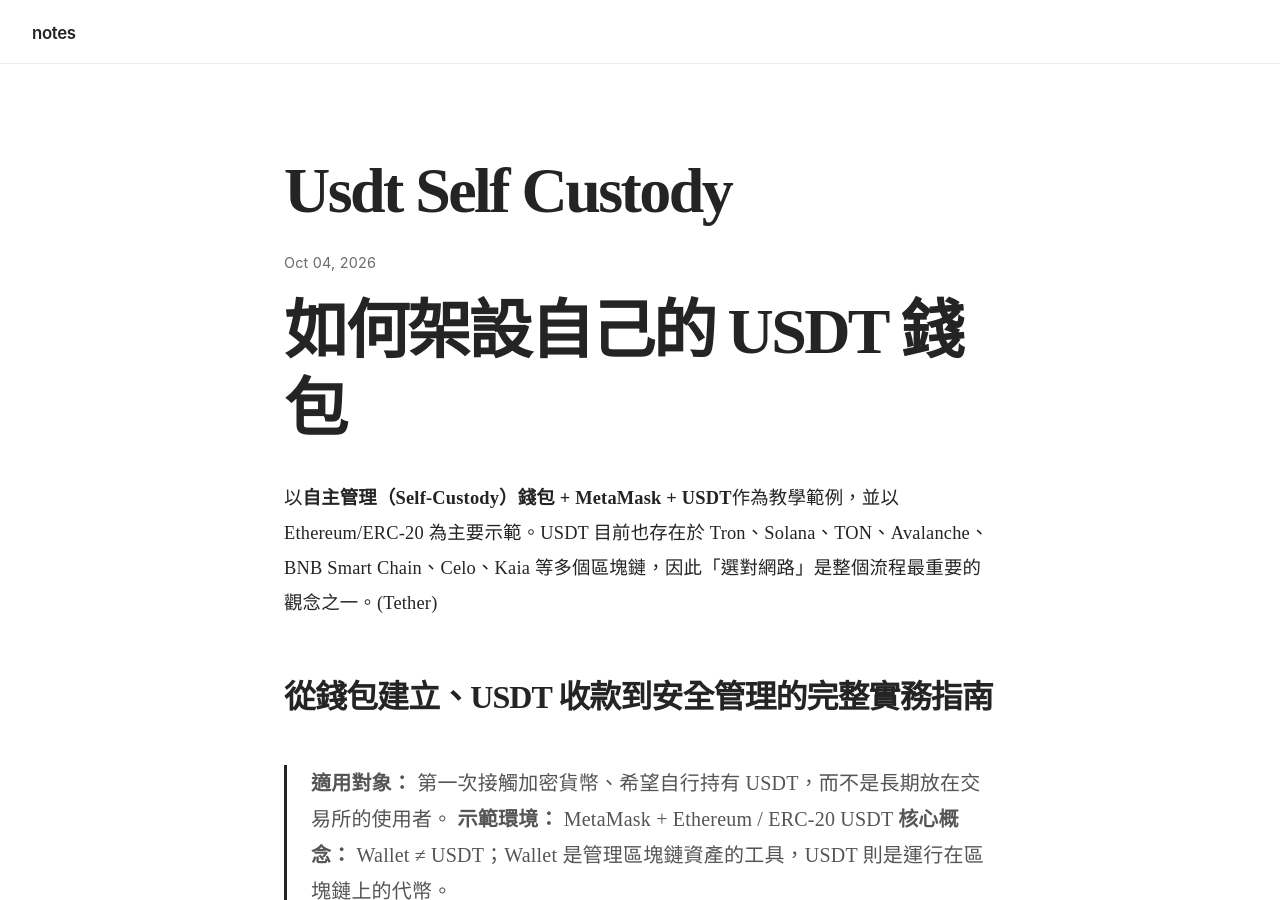
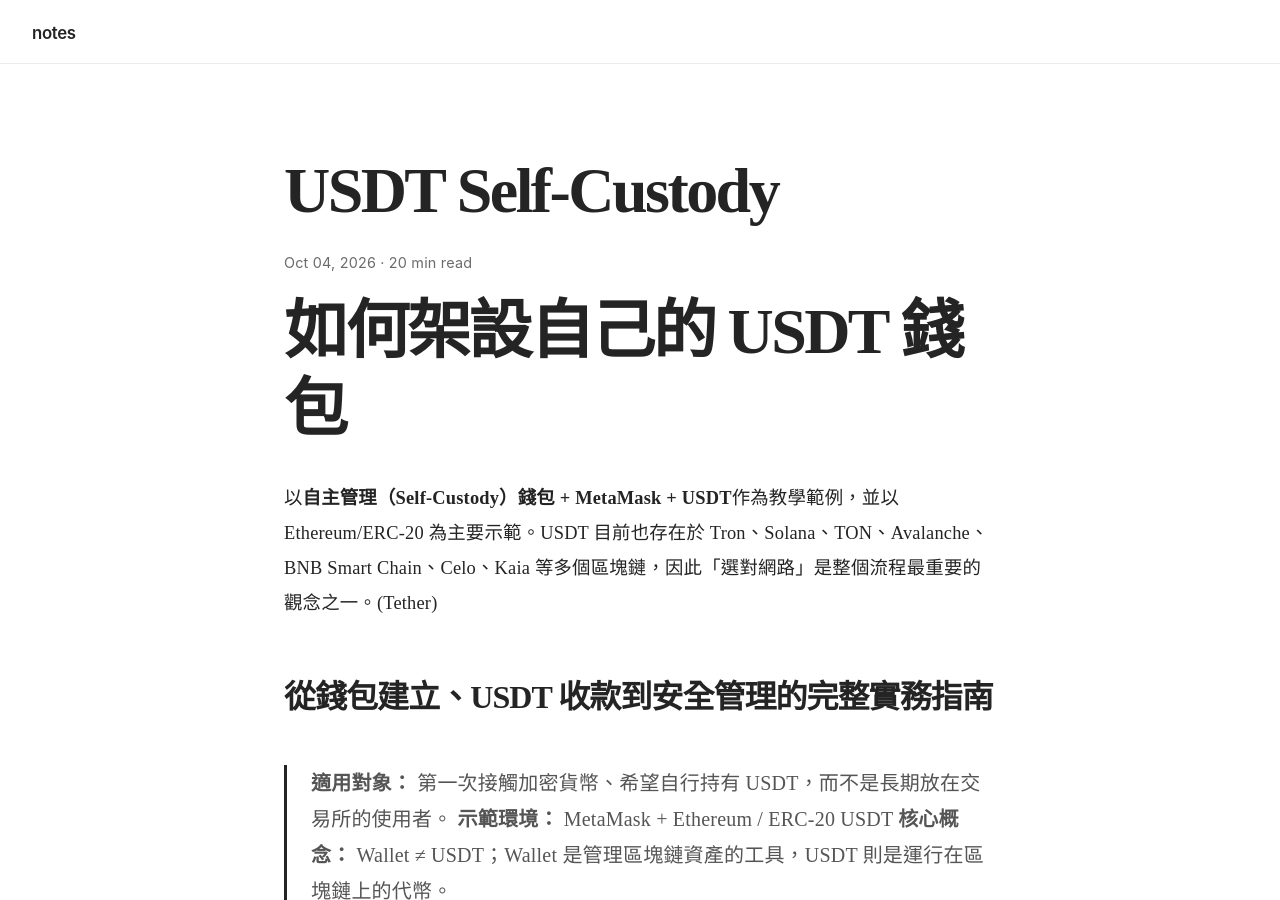
Before and after one commit to linjose/notes, a Jekyll site: the page built from _posts/2026-10-04-USDT-Self-Custody.md, in a window 1280 px wide and 900 px high. Built offline with Jekyll 4.4.1, drawn with Linux system fonts in a browser that asks for light colours; our own code applies the rules of GitHub Pages for plain Markdown files.

Commit message:
Update 2026-10-04-USDT-Self-Custody.md

```diff
--- a/_posts/2026-10-04-USDT-Self-Custody.md
+++ b/_posts/2026-10-04-USDT-Self-Custody.md
@@ -1,3 +1,13 @@
+---
+layout: post
+title: USDT Self-Custody
+date: 2026-10-04
+reading_time: 20 min read
+tags: []
+excerpt:
+---
+
+
 # 如何架設自己的 USDT 錢包
 
 以**自主管理（Self-Custody）錢包 + MetaMask + USDT**作為教學範例，並以 Ethereum/ERC-20 為主要示範。USDT 目前也存在於 Tron、Solana、TON、Avalanche、BNB Smart Chain、Celo、Kaia 等多個區塊鏈，因此「選對網路」是整個流程最重要的觀念之一。([Tether][1])
```
